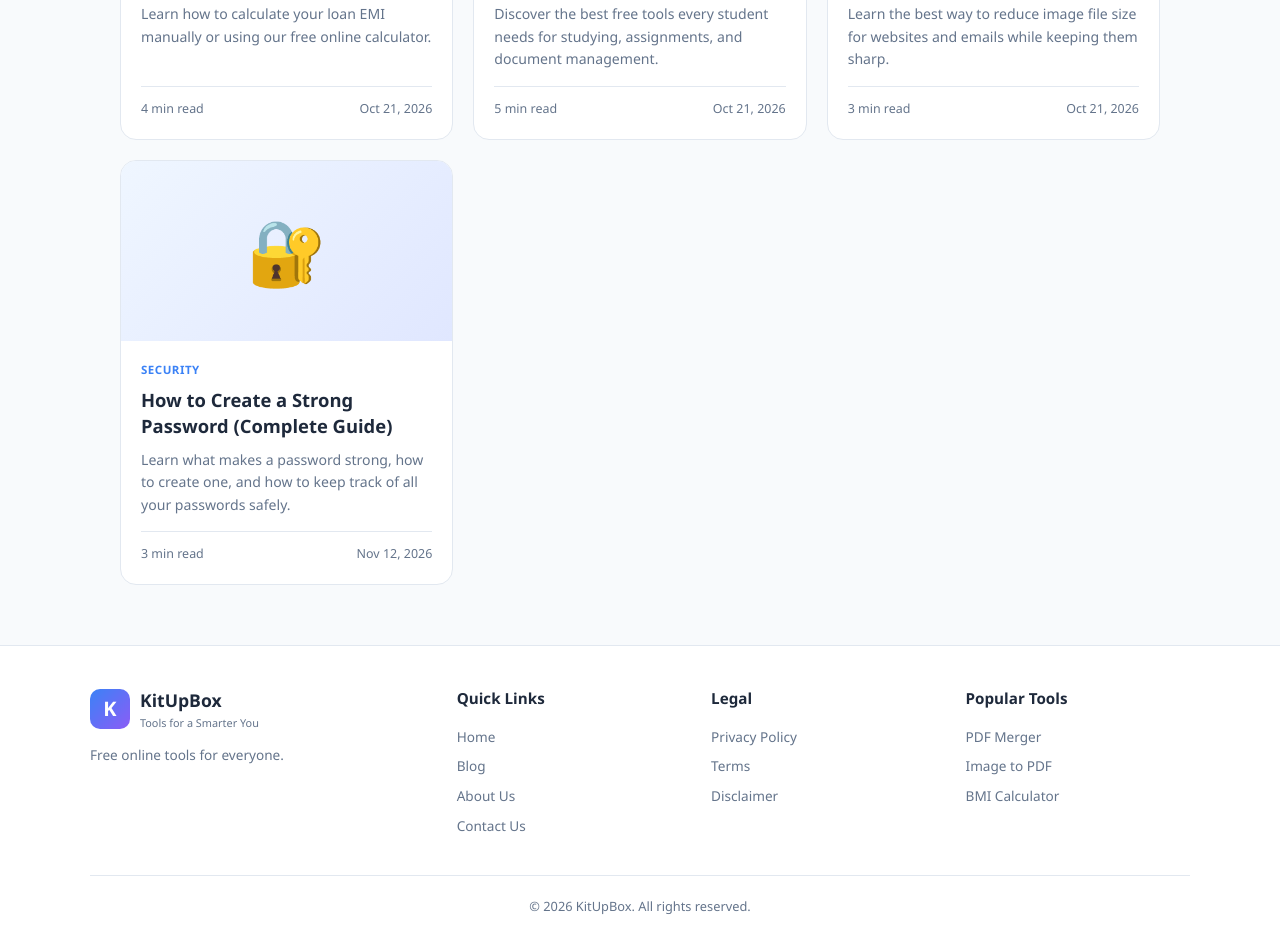
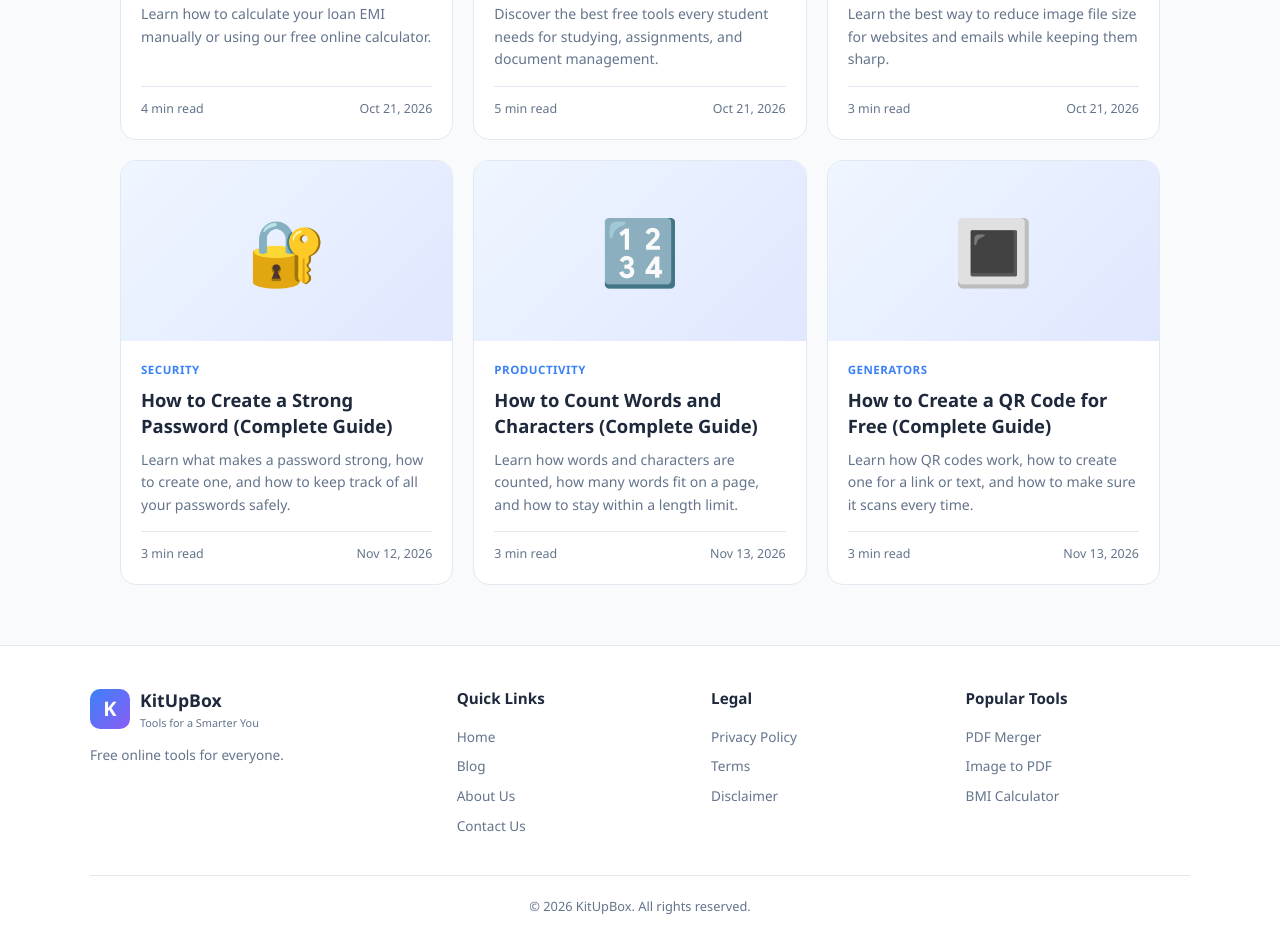
Before and after one commit to dayfunnyvideo-cell/kitupbox, a website: page blog.html in a window 1280 px wide. Shown: the part 1013-1954 px from the top of the page. Drawn offline with Linux system fonts and the light colour scheme.

Commit message:
Update blog.html

```diff
--- a/blog.html
+++ b/blog.html
@@ -175,6 +175,34 @@
   </div>
 </a>
 
+    <!-- ARTICLE 8 (Word Counter) -->
+<a href="/how-to-count-words-and-characters.html" class="blog-card">
+  <div class="blog-img">🔢</div>
+  <div class="blog-content">
+    <div class="blog-tag">Productivity</div>
+    <h3 class="blog-title">How to Count Words and Characters (Complete Guide)</h3>
+    <p class="blog-desc">Learn how words and characters are counted, how many words fit on a page, and how to stay within a length limit.</p>
+    <div class="blog-meta">
+      <span>3 min read</span>
+      <span>Nov 13, 2026</span>
+    </div>
+  </div>
+</a>
+
+<!-- ARTICLE 9 (QR Code) -->
+<a href="/how-to-create-a-qr-code.html" class="blog-card">
+  <div class="blog-img">🔳</div>
+  <div class="blog-content">
+    <div class="blog-tag">Generators</div>
+    <h3 class="blog-title">How to Create a QR Code for Free (Complete Guide)</h3>
+    <p class="blog-desc">Learn how QR codes work, how to create one for a link or text, and how to make sure it scans every time.</p>
+    <div class="blog-meta">
+      <span>3 min read</span>
+      <span>Nov 13, 2026</span>
+    </div>
+  </div>
+</a>
+
   </section>
 
   <footer class="footer">
```
